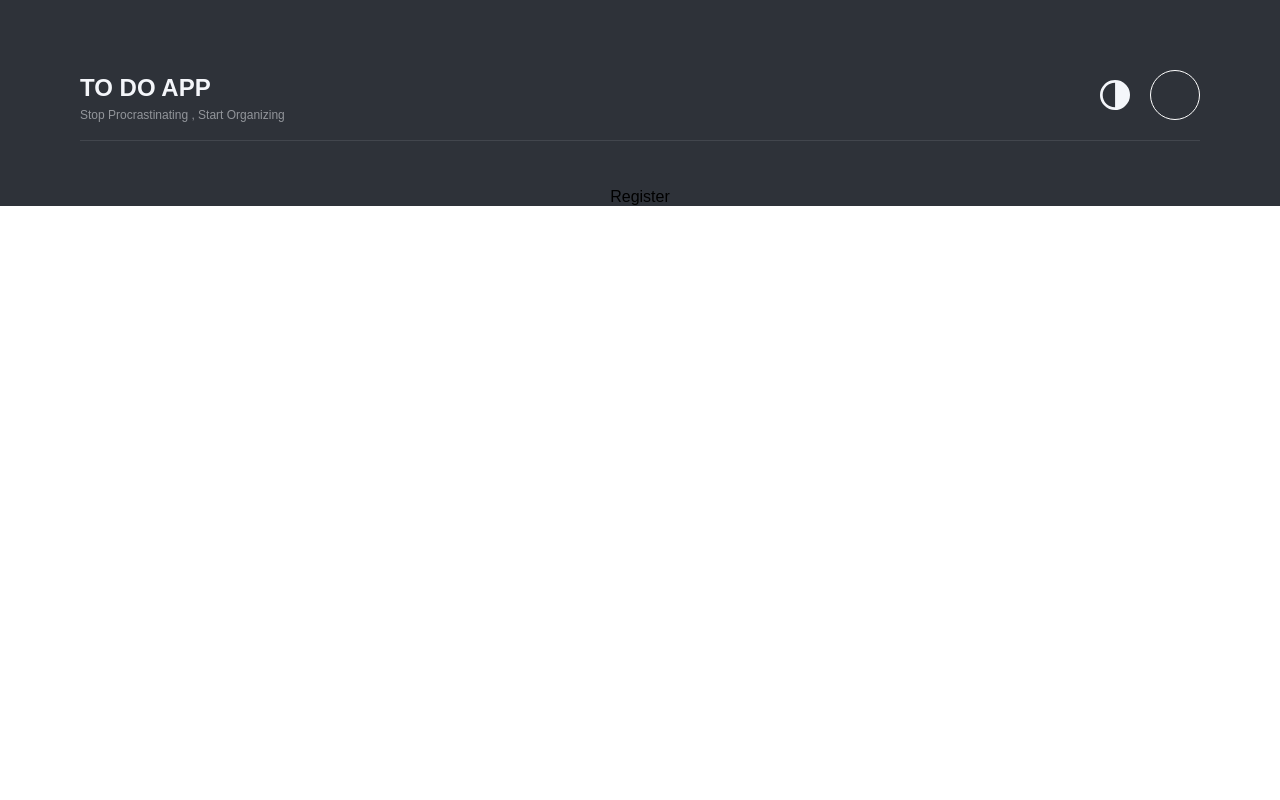
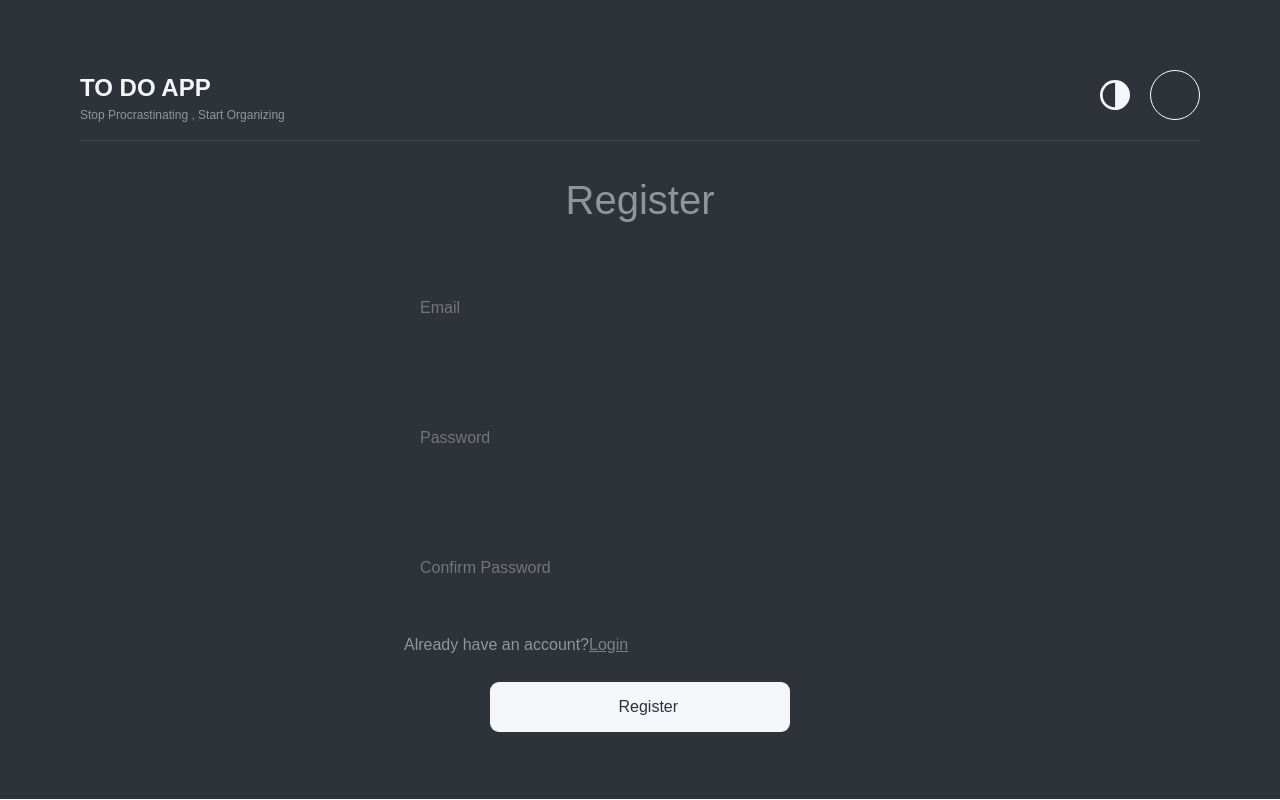
Before and after one commit to Maliks223/todo-app-fe, a React (Create React App) app: page /register in a window 1280 px wide. Built offline with nearby package versions, Linux system fonts and the light colour scheme.

Commit message:
Implemented Login & Register UI

```diff
--- a/package.json
+++ b/package.json
@@ -13,7 +13,7 @@
     "react": "^18.2.0",
     "react-dom": "^18.2.0",
     "react-redux": "^8.0.5",
-    "react-router-dom": "^6.10.0",
+    "react-router-dom": "^6.11.0",
     "react-scripts": "5.0.1",
     "redux": "^4.2.1",
     "typescript": "^4.9.5",
--- a/src/App.scss
+++ b/src/App.scss
@@ -5,6 +5,7 @@
   margin: 0;
   box-sizing: border-box;
   font-family: $font-family;
+  scroll-behavior: smooth;
 }
 
 .container {
@@ -12,5 +13,4 @@
   display: flex;
   justify-content: center;
   align-items: center;
-  //   height: 100vh;
 }
--- a/src/Components/Button/button.scss
+++ b/src/Components/Button/button.scss
@@ -1,12 +1,13 @@
-@import "../../Variables/colors";
-@import "../../Variables/mixins.scss";
-@import "../../Variables/fonts.scss";
+@import "../../Variables/_colors";
+@import "../../Variables/_mixins.scss";
+@import "../../Variables/_fonts.scss";
 
 .button {
     background-color: $white;
     color: $black;
     border: none;
     padding: 13px 128.5px;
+    width: 300px;
     border-radius: 9px;
     cursor: pointer;
     @include fontStyles(normal, 400, 16px, 24px);
--- a/src/Components/Button/button.tsx
+++ b/src/Components/Button/button.tsx
@@ -10,7 +10,7 @@ interface ButtonProps {
 const Button = ({ text, onClick, className, disabled }: ButtonProps) => {
   return (
     <button
-      className={`button ${className ? className : ""}`}
+      className="button"
       onClick={onClick}
       disabled={disabled}
     >
--- a/src/Components/TextInput/textInput.scss
+++ b/src/Components/TextInput/textInput.scss
@@ -1,6 +1,6 @@
-@import "../../Variables/colors.scss";
-@import "../../Variables/mixins.scss";
-@import "../../Variables/fonts.scss";
+@import "../../Variables/_colors.scss";
+@import "../../Variables/_mixins.scss";
+@import "../../Variables/_fonts.scss";
 
 .text-input-container {
     width: 500px;
--- a/src/Components/TextInput/textInput.tsx
+++ b/src/Components/TextInput/textInput.tsx
@@ -1,4 +1,5 @@
 import "./textInput.scss";
+import { ChangeEvent } from "react";
 
 interface TextInputProps {
   value?: string;
@@ -6,6 +7,8 @@ interface TextInputProps {
   className?: string;
   type?: string;
   placeHolder?: string;
+  name?: string;
+  id?: string;
 }
 
 const TextInput = ({
@@ -14,6 +17,8 @@ const TextInput = ({
   className,
   type,
   placeHolder,
+  name,
+  id,
 }: TextInputProps) => {
   return (
     <input
@@ -22,6 +27,8 @@ const TextInput = ({
       value={value}
       onChange={onChange}
       placeholder={placeHolder}
+      name={name}
+      id={id}
     />
   );
 };
--- a/src/Pages/Login/login.scss
+++ b/src/Pages/Login/login.scss
@@ -0,0 +1,47 @@
+@import "../../Variables/_colors.scss";
+@import "../../Variables/_mixins.scss";
+
+.login-page-container{
+    display: flex;
+    flex-direction: column;
+    justify-content: flex-start;
+    align-items: center;
+    height: calc(100vh - 189px);
+    width: 100%;
+
+    .login-page-title{
+        text-transform: capitalize;
+        margin-bottom: 56px;
+        color: $white;
+        opacity: 0.5;
+        @include fontStyles(normal, 400, 40px, 24px)
+    }
+
+    .login-page-form{
+        display: flex;
+        flex-direction: column;
+        align-items: center;
+        gap: 50px;
+
+        .login-register-navigator-container {
+            color: $white;
+            opacity: 0.5;
+            display: flex;
+            padding-left: 14px;
+            @include fontStyles(normal, 400, 16px, 24px);
+            align-self: flex-start;
+            margin: -25px 0;
+            .login-register-navigator-button {
+              color: $white;
+              opacity: 0.8;
+              @include fontStyles(normal, 400, 16px, 24px);
+              text-decoration: underline;
+              cursor: pointer;
+            }
+          }
+
+        .login-page-btn{
+
+        }
+    }
+}
--- a/src/Pages/Login/login.tsx
+++ b/src/Pages/Login/login.tsx
@@ -1,9 +1,64 @@
-const Login = () => {
-  return (
-    <div>
-      Login
-    </div>
-  )
+import { useState, useEffect, ChangeEvent } from "react";
+import { Link } from "react-router-dom";
+import TextInput from "../../Components/TextInput/textInput";
+import "./login.scss";
+import Button from "../../Components/Button/button";
+
+interface FormData {
+  email: string;
+  password: string;
 }
 
-export default Login
+const Login = () => {
+  const [loginFormData, setLoginFormData] = useState<FormData>({
+    email: "",
+    password: "",
+  });
+
+  const { email, password } = loginFormData;
+
+  const onChange = (e: ChangeEvent<HTMLInputElement>) => {
+    const fieldName = e.target.name;
+    const fieldValue = e.target.value;
+    setLoginFormData((prevLoginFormData) => ({
+      ...prevLoginFormData,
+      [fieldName]: fieldValue,
+    }));
+  };
+  const onSubmit = () => {
+    // e.preventDefault( )
+  };
+
+  return (
+    <div className="login-page-container">
+      <h1 className="login-page-title">login</h1>
+      <form onSubmit={onSubmit} className="login-page-form">
+        <TextInput
+          type="email"
+          name="email"
+          onChange={onChange}
+          value={email}
+          placeHolder="Email"
+          id="email"
+        />
+        <TextInput
+          type="password"
+          name="password"
+          onChange={onChange}
+          value={password}
+          placeHolder="Password"
+          id="Password"
+        />
+        <div className="login-register-navigator-container">
+          <p>Don't have an account yet?</p>
+          <Link to="/register">
+            <div className="login-register-navigator-button">Signup</div>
+          </Link>
+        </div>
+        <Button text="Login" className="login-page-btn" />
+      </form>
+    </div>
+  );
+};
+
+export default Login;
--- a/src/Pages/Register/register.scss
+++ b/src/Pages/Register/register.scss
@@ -0,0 +1,48 @@
+@import "../../Variables/_colors.scss";
+@import "../../Variables/_mixins.scss";
+
+.register-page-container {
+  display: flex;
+  flex-direction: column;
+  justify-content: flex-start;
+  align-items: center;
+  height: calc(100vh - 189px);
+  width: 100%;
+
+  .register-page-title {
+    text-transform: capitalize;
+    margin-bottom: 56px;
+    color: $white;
+    opacity: 0.5;
+    @include fontStyles(normal, 400, 40px, 24px);
+  }
+
+  .register-page-form {
+    display: flex;
+    flex-direction: column;
+    align-items: center;
+    gap: 50px;
+
+    .register-login-navigator-container {
+      color: $white;
+      opacity: 0.5;
+      display: flex;
+      padding-left: 14px;
+      @include fontStyles(normal, 400, 16px, 24px);
+      align-self: flex-start;
+      margin: -25px 0;
+      .register-login-navigator-button {
+        color: $white;
+        opacity: 0.8;
+        @include fontStyles(normal, 400, 16px, 24px);
+        text-decoration: underline;
+        cursor: pointer;
+        background-color: transparent;
+        border: 0;
+      }
+    }
+
+    .register-page-btn {
+    }
+  }
+}
--- a/src/Pages/Register/register.tsx
+++ b/src/Pages/Register/register.tsx
@@ -1,9 +1,74 @@
-const Register = () => {
-  return (
-    <div>
-      Register
-    </div>
-  )
+import { useState, useEffect, ChangeEvent } from "react";
+import { Link } from "react-router-dom";
+import TextInput from "../../Components/TextInput/textInput";
+import "./register.scss";
+import Button from "../../Components/Button/button";
+
+interface FormData {
+  email: string;
+  password: string;
+  confirmPassword: string;
 }
 
-export default Register
+const Register = () => {
+  const [registerFormData, setRegisterFormData] = useState<FormData>({
+    email: "",
+    password: "",
+    confirmPassword: "",
+  });
+
+  const { email, password, confirmPassword } = registerFormData;
+
+  const onChange = (e: ChangeEvent<HTMLInputElement>) => {
+    const fieldName = e.target.name;
+    const fieldValue = e.target.value;
+    setRegisterFormData((prevRegisterFormData) => ({
+      ...prevRegisterFormData,
+      [fieldName]: fieldValue,
+    }));
+  };
+  const onSubmit = () => {
+    // e.preventDefault( )
+  };
+
+  return (
+    <div className="register-page-container">
+      <h1 className="register-page-title">register</h1>
+      <form onSubmit={onSubmit} className="register-page-form">
+        <TextInput
+          type="email"
+          name="email"
+          onChange={onChange}
+          value={email}
+          placeHolder="Email"
+          id="email"
+        />
+        <TextInput
+          type="password"
+          name="password"
+          onChange={onChange}
+          value={password}
+          placeHolder="Password"
+          id="Password"
+        />
+        <TextInput
+          type="password"
+          name="confirmPassword"
+          onChange={onChange}
+          value={confirmPassword}
+          placeHolder="Confirm Password"
+          id="confirmPassword"
+        />
+        <div className="register-login-navigator-container">
+          <p>Already have an account?</p>
+          <Link to="/login">
+            <button className="register-login-navigator-button">Login</button>
+          </Link>
+        </div>
+        <Button text="Register" className="register-page-btn" />
+      </form>
+    </div>
+  );
+};
+
+export default Register;
```
Also changed, not shown: 1 other file (tests, documents, lock files or other folders).
